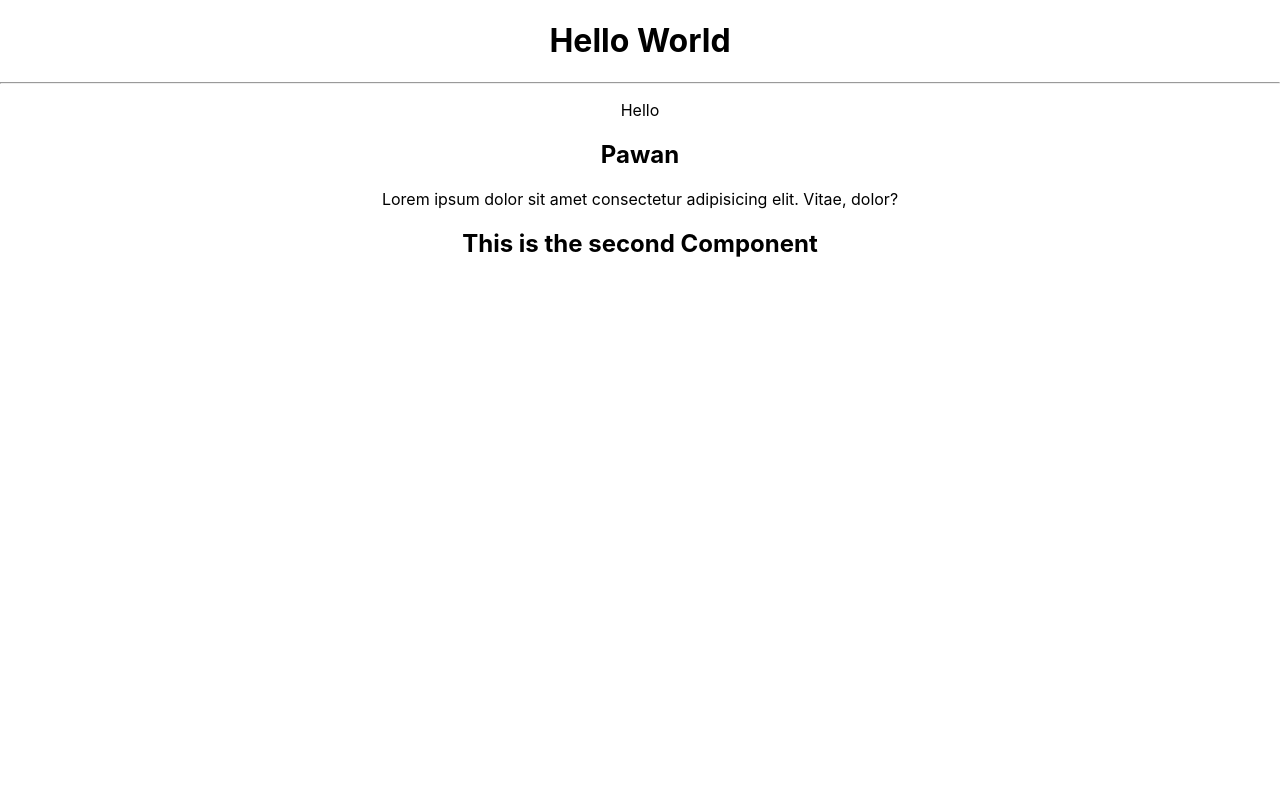
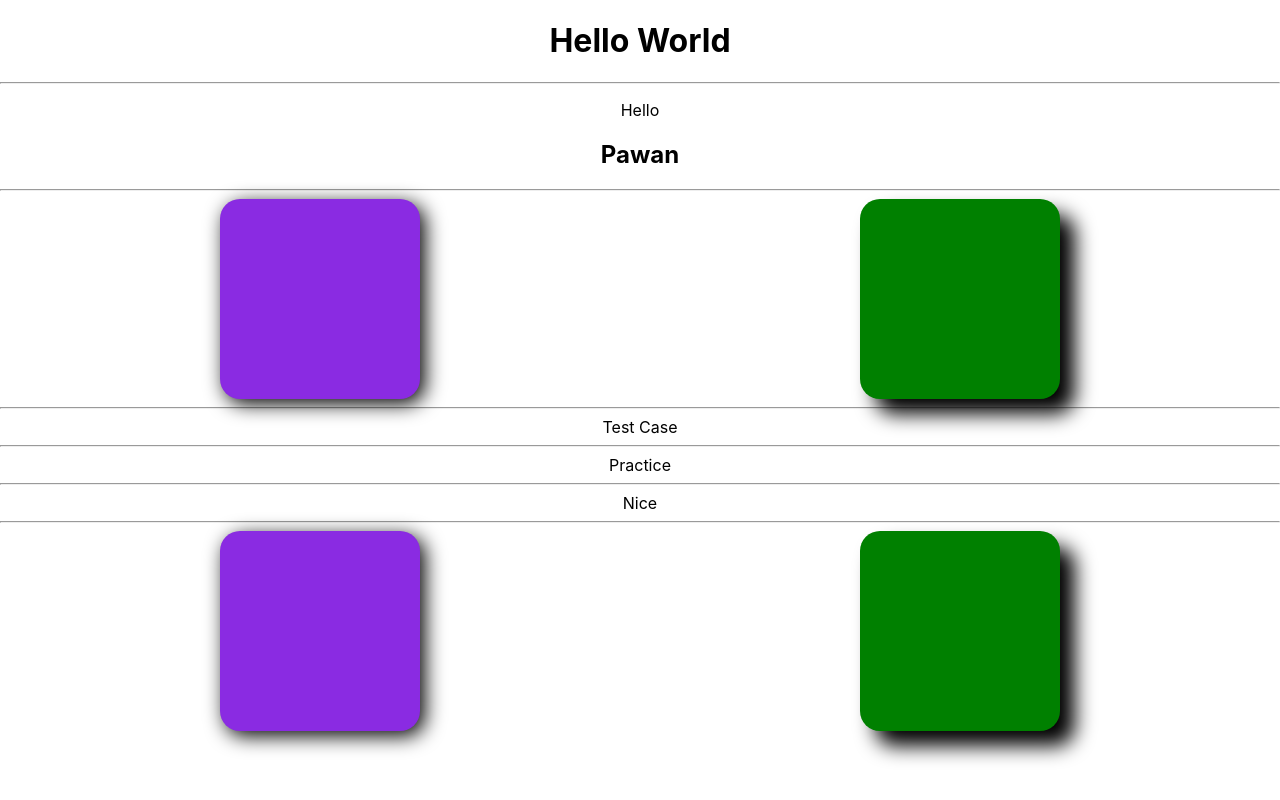
Before and after one commit to Pawan-gautam011/React, a React (Create React App) app in the folder test-app/: page / in a window 1280 px wide. Built offline with nearby package versions, Linux system fonts and the light colour scheme.

Commit message:
Adding Features like css and understanding concept of Routes

```diff
--- a/test-app/package.json
+++ b/test-app/package.json
@@ -8,6 +8,7 @@
     "@testing-library/user-event": "^13.5.0",
     "react": "^18.2.0",
     "react-dom": "^18.2.0",
+    "react-router-dom": "^6.22.3",
     "react-scripts": "5.0.1",
     "web-vitals": "^2.1.4"
   },
--- a/test-app/src/App.jsx
+++ b/test-app/src/App.jsx
@@ -1,7 +1,9 @@
-import logo from './logo.svg';
+
 import './App.css';
 import  First from './First';
 import  {Second, Test} from './Second';
+import {Practice, Third} from './Practice';
+import  MyRoute from './MyRoute';
 
 function App() {
   return (
@@ -11,6 +13,9 @@ function App() {
      <First />
      <Second />
      <Test />
+     <Practice />
+     <Third />
+     <MyRoute />
     </div>
   );
 }
--- /dev/null
+++ b/test-app/src/MyRoute.js
@@ -0,0 +1,21 @@
+import React from 'react'
+import { BrowserRouter as Router ,Routes,Route } from 'react-router-dom'
+import {Second} from './Second'
+import { Practice } from './Practice'
+
+// as Router Shortcut name
+
+const MyRoute = () => {
+  return (
+    <Router>
+        <Routes>
+
+            <Route path='/' element={<Second/>} />
+            <Route path='/Practice' element={<Practice/>} />
+        </Routes>
+
+    </Router>
+  )
+}
+
+export default MyRoute
--- /dev/null
+++ b/test-app/src/Practice.jsx
@@ -0,0 +1,19 @@
+import React from 'react'
+
+export const Practice = () => {
+  return (
+    <>
+    <hr />
+    Practice
+    </>
+  )
+}
+
+export const Third = () => {
+    return (
+        <>
+        <hr />
+        Nice
+        </>
+    )
+}
--- /dev/null
+++ b/test-app/src/Second.css
@@ -0,0 +1,3 @@
+.case{
+    display: flex;
+}
--- a/test-app/src/Second.jsx
+++ b/test-app/src/Second.jsx
@@ -1,16 +1,23 @@
 import React from 'react'
+import './Second.css'
 
 export const Second = () => {
   return (
     <>
-    <p>Lorem ipsum dolor sit amet consectetur adipisicing elit. Vitae, dolor?</p>
+    <hr />
+    <div className='case'>
+    <div style={{height:'200px',width:'200px',backgroundColor:'blueviolet',margin:'auto',boxShadow:'5px 5px 20px black', borderRadius:'20px'}} ></div>
+    <div style={{height:'200px',width:'200px',backgroundColor:'green',margin:'auto',boxShadow:'15px 15px 20px black', borderRadius:'20px'}} ></div>
+    </div>
     </>
   )
 }
-export const Test = () => {
-    return (
-        <>
-        <h2>This is the second Component</h2>
-        </>
-    )
+
+export const Test = () =>{
+  return(
+    <>
+    <hr />
+    Test Case
+    </>
+  )
 }
```
Also changed, not shown: 1 other file (tests, documents, lock files or other folders).
